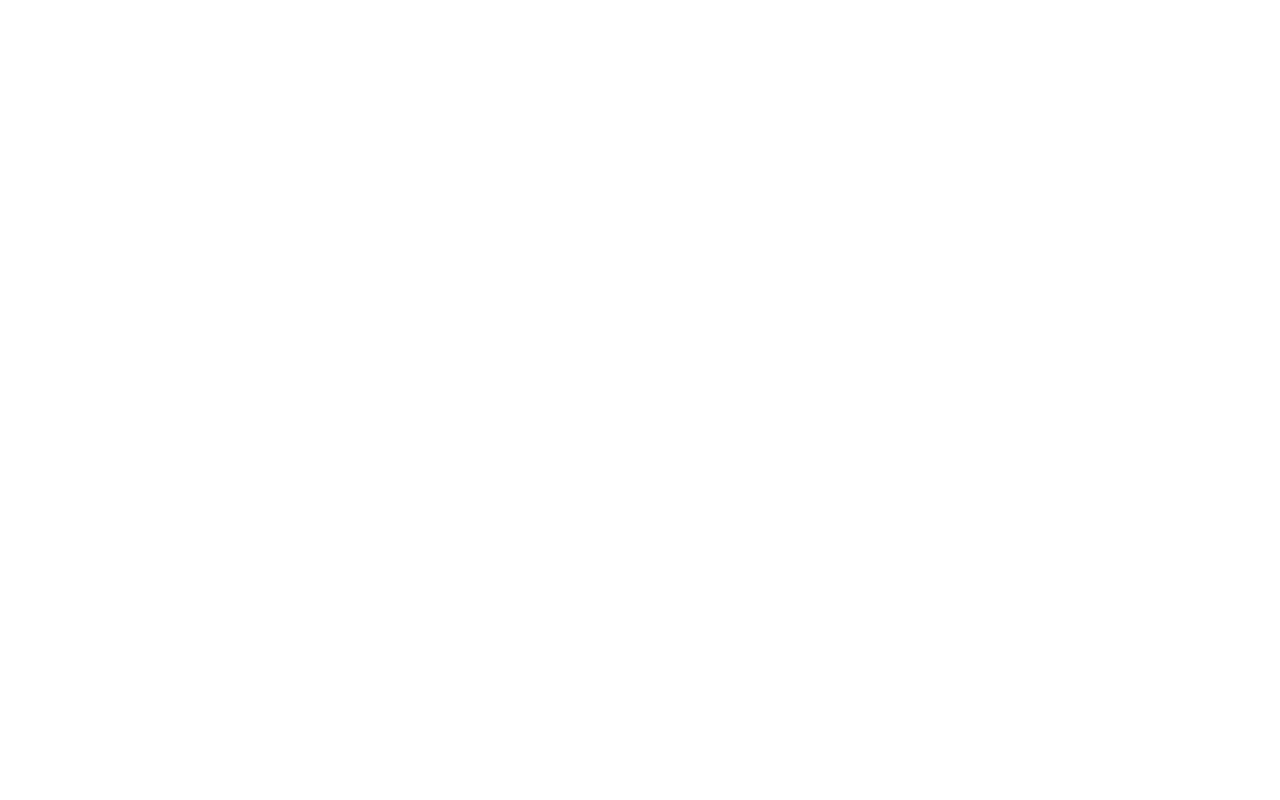
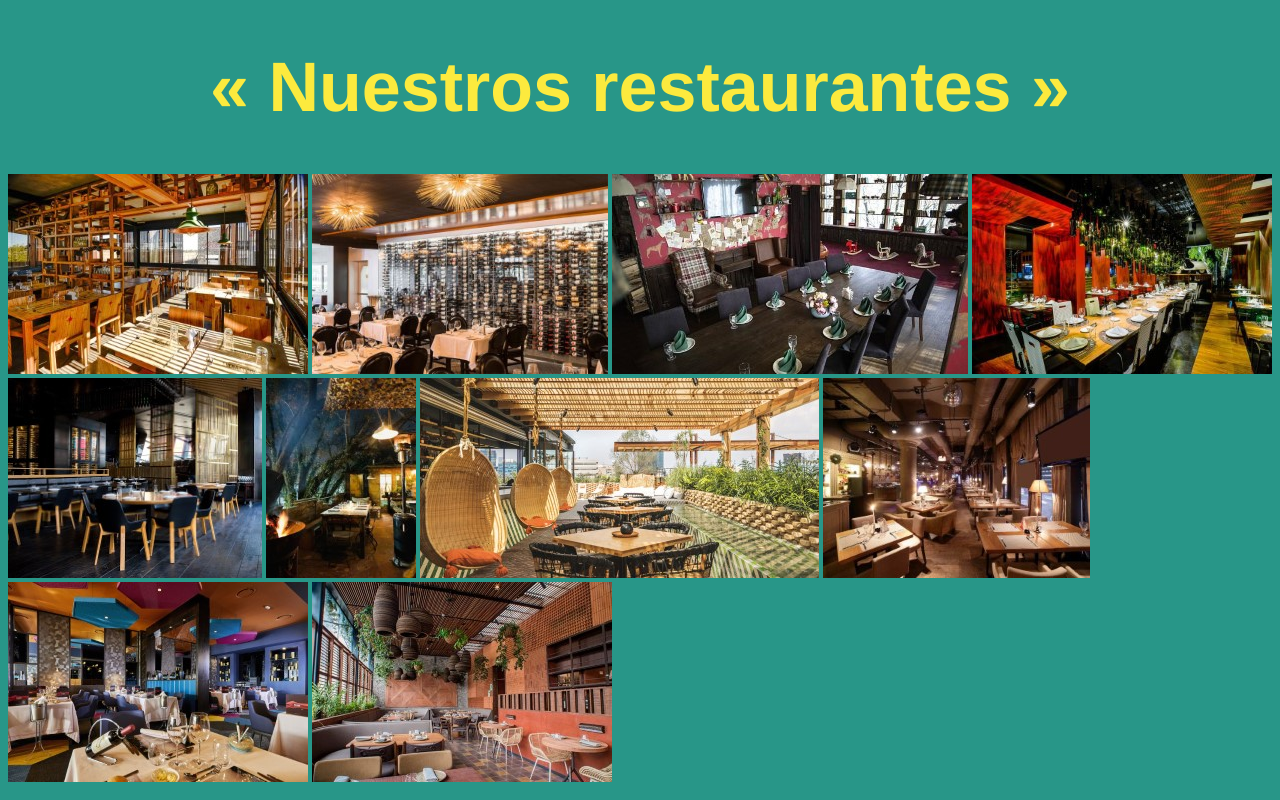
Before and after one commit to ChristianPat88/73591-desafio-03-b, a website built with Vite: page index.html in a window 1280 px wide. Built offline with nearby package versions, Linux system fonts and the light colour scheme.

Commit message:
Se agregaron los titulos y las imagenes. Se le agrego css al body y al h1

```diff
--- a/index.html
+++ b/index.html
@@ -3,11 +3,30 @@
   <head>
     <meta charset="UTF-8" />
     <meta name="viewport" content="width=device-width, initial-scale=1.0" />
-    <title>Vite App</title>
+    <title>Nuestros restaurantes</title>
   </head>
   <body>
+    <h1>« Nuestros restaurantes »</h1>
 
+    <img src="public/images/barcelona.png" alt="Restaurante de estilo madera en sus muebles y con mucha entrada de luz">
 
+    <img src="public/images/buenos-aires.jpg" alt="Restaurante con todas sillas negras y manteles blancos, cuenta con una pared llena de vinos">
+
+    <img src="public/images/madrid.jpg" alt="Restaurante con un meza larga para muchas personas y las servilletas actuan de decoración, cuenta con sillones y caballitos de madera">
+
+    <img src="public/images/miami.jpg" alt="Restaurante cerrado, muy iluminado y con una meza principal larga y otras mesas al costado">
+
+    <img src="public/images/paris.jpg" alt="Restaurante con mesas circulares y mesas con sillones amurados">
+
+    <img src="public/images/pipa.jpg" alt="Restaurante con una mesa grande al aire libre y con arboles cercanos">
+
+    <img src="public/images/rio-de-janeiro.jpg" alt="Restaurante con mesas al aire libre y sillas colgantes, cuenta con una media sombra hecha de madera">
+
+    <img src="public/images/roma.jpg" alt="Restaurante con iluminacion tambien individual en cada mesa">
+
+    <img src="public/images/rosario.jpg" alt="Restaurante con decoracion notoria de distintos colores y mesas con grandes manteles">
+
+    <img src="public/images/tokio.jpg" alt="Restaurante con mesas pequeñas y decoración usando macetas huecas y otras con plantas con buena entrada de luz">
 
 
 
--- a/style.css
+++ b/style.css
@@ -0,0 +1,10 @@
+body{
+  background-color: #289688;
+}
+
+h1{
+  color: #fcea3e;
+  text-align: center;
+  font-family: 'Franklin Gothic Medium', 'Arial Narrow', Arial, sans-serif;
+  font-size: 70px;
+}
```
Also changed, not shown: public/images/barcelona.png (added), public/images/buenos-aires.jpg (added), public/images/madrid.jpg (added), public/images/miami.jpg (added), public/images/paris.jpg (added), public/images/pipa.jpg (added), public/images/rio-de-janeiro.jpg (added), public/images/roma.jpg (added), public/images/rosario.jpg (added), public/images/tokio.jpg (added).
